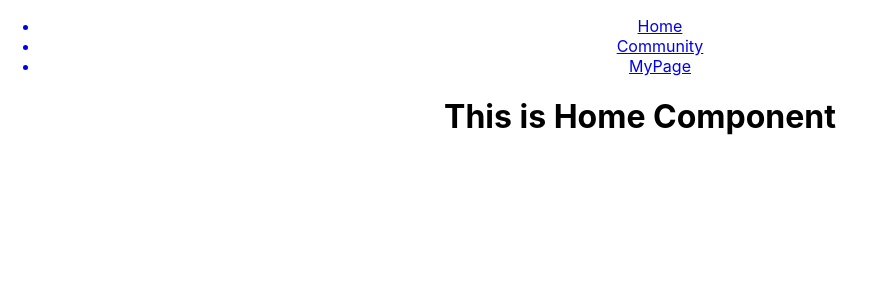
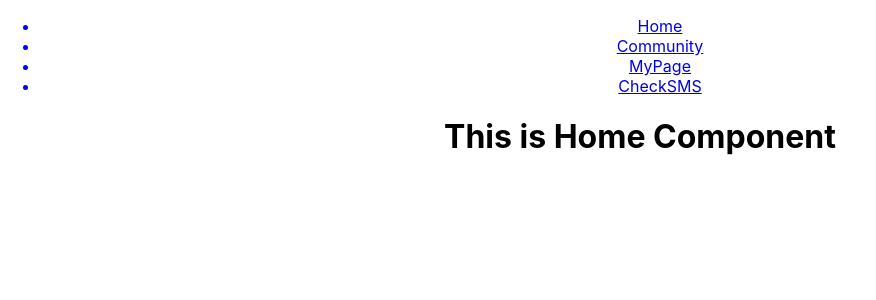
Before and after one commit to uccwal/node_simple_project, a React (Create React App) app: page / in a window 1280 px wide. Shown: the top 300 px of the page, without its empty margins (0-876 px from the left). Built offline with nearby package versions, Linux system fonts and the light colour scheme.

Commit message:
SMS 인증 Start

```diff
--- a/src/App.js
+++ b/src/App.js
@@ -6,6 +6,7 @@ import { BrowserRouter as Router, Route, Link, Routes } from 'react-router-dom';
 import Home from './components/home';
 import Community from './components/community';
 import Mypage from './components/mypage';
+import CheckSMS from "./components/checkSMS";
 
 export default class App extends Component {
 
@@ -19,6 +20,7 @@ export default class App extends Component {
                 <Link to='/'><li>Home</li></Link>
                 <Link to='/community'><li>Community</li></Link>
                 <Link to='/mypage'><li>MyPage</li></Link>
+                <Link to='/checkSMS'><li>CheckSMS</li></Link>
               </ul>
             </div>
             <div className='Contents-wrapper'>
@@ -26,6 +28,7 @@ export default class App extends Component {
                 <Route exact path='/' element={<Home/>} />
                 <Route path='/community' element={<Community/>} />
                 <Route path='/mypage' element={<Mypage/>} />
+                <Route path='/checkSMS' element={<CheckSMS/>} />
               </Routes>
             </div>
           </Router>
```
Also changed, not shown: package.json (+8 -0 lines), 1 other file (tests, documents, lock files or other folders).
